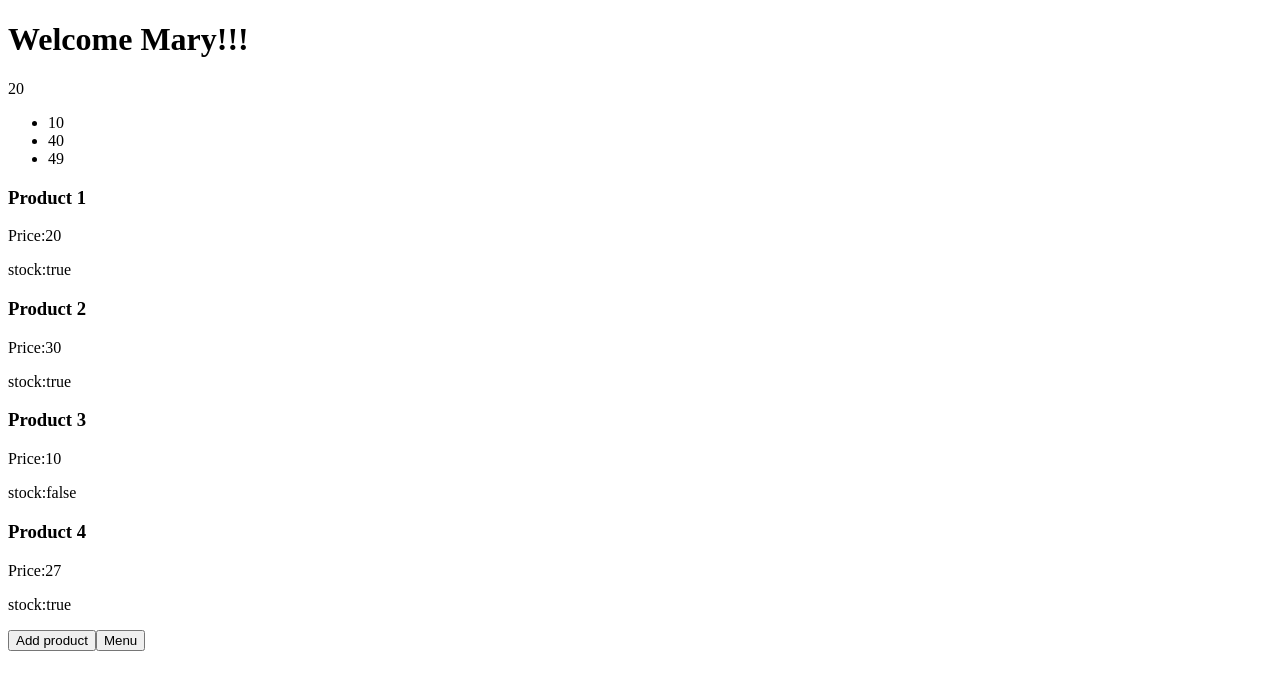
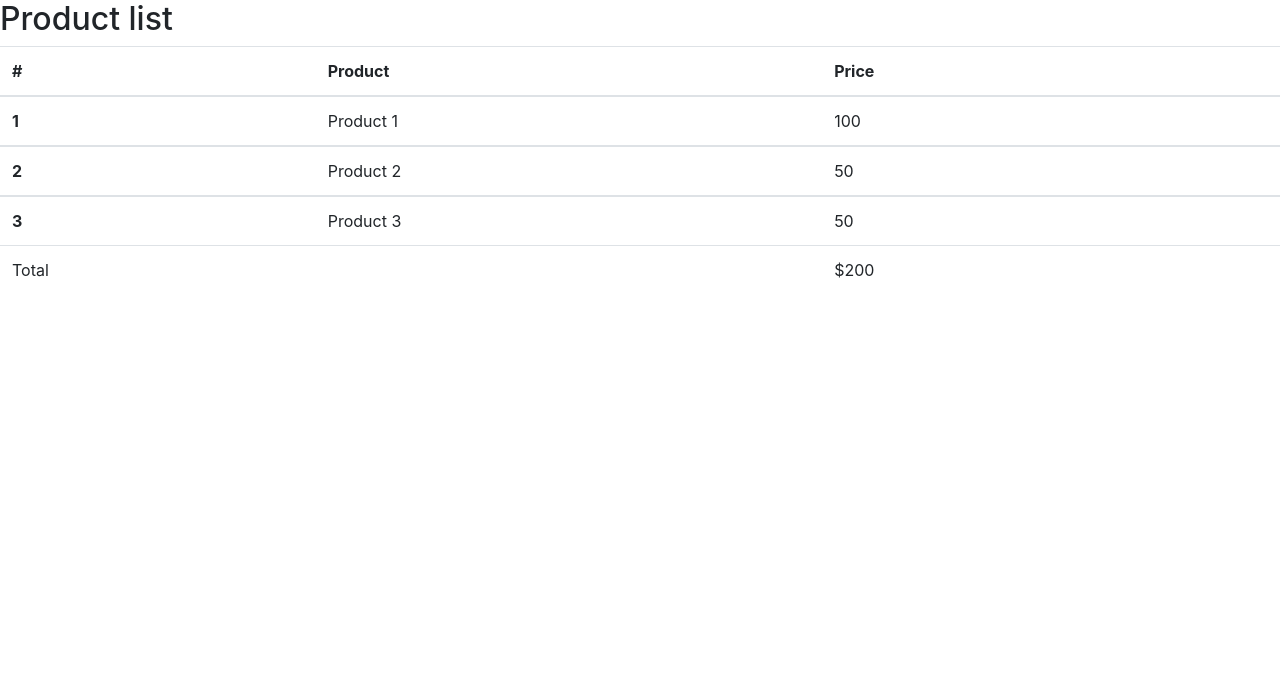
Before and after one commit to Tolstosheeva/course-angular-4, an Angular app: page / in a window 1280 px wide. Shown: the top 690 px of the page. Built offline with nearby package versions, Linux system fonts and the light colour scheme.

Commit message:
lesson5dz

```diff
--- /dev/null
+++ b/src/app/app-routing.module.ts
@@ -0,0 +1,10 @@
+import { NgModule } from '@angular/core';
+import { Routes, RouterModule } from '@angular/router';
+
+const routes: Routes = [];
+
+@NgModule({
+  imports: [RouterModule.forRoot(routes)],
+  exports: [RouterModule]
+})
+export class AppRoutingModule { }
--- a/src/app/app.component.html
+++ b/src/app/app.component.html
@@ -1,21 +1,36 @@
-<h1>
-    Welcome {{name}}!!!
-</h1>
-<p>{{number + 10}}</p>
-<ul>
-    <li *ngFor="let number of arrNumber">{{number}}</li>
-</ul>
-<div *ngFor="let product of products">
-    <h3>{{product.name}}</h3>
-    <p>Price:{{product.price}}</p>
-    <p>stock:{{product.isStock}}</p>
+<h2>Product list</h2>
+<table class="table">
+  <thead>
+    <tr>
+      <th scope="col">#</th>
+      <th scope="col">Product</th>
+      <th scope="col" (click)="sortClick()">Price</th>
+      <th></th>
+    </tr>
+  </thead>
+  <tbody *ngFor="let product of products | sort : sortOrign">
+    <tr>
+      <th scope="row">{{product.id}}</th>
+      <td>{{product.name}}</td>
+      <td>{{product.price}}</td>
 
-</div>
-<button (click)="addProduct()">Add product</button>
-<button (click)="openDropdown()">Menu</button>
-<ul *ngIf="isOpenMenu" >
-    <li>html</li>
-    <li>css</li>
-    <li>js</li>
-    <li>angular</li>
-</ul>
+    </tr>
+    <!-- <tr>
+      <th scope="row">2</th>
+      <td>{{product.name}}</td>
+      <td>{{product.price}}</td>
+
+    </tr> -->
+    <!-- <tr>
+      <th scope="row">3</th>
+      <td>{{product.name}}</td>
+      <td>{{product.price}}</td>
+          </tr> -->
+  </tbody>
+  <tfoot>
+    <td>Total</td>
+    <td></td>
+    <td>$200</td>
+    <td></td>
+  </tfoot>
+</table>
--- a/src/app/app.component.ts
+++ b/src/app/app.component.ts
@@ -1,4 +1,5 @@
 import { Component } from '@angular/core';
+import { Product } from './user.model';
 
 @Component({
   selector: 'app-root',
@@ -6,40 +7,24 @@ import { Component } from '@angular/core';
   styleUrls: ['./app.component.scss']
 })
 export class AppComponent {
-  name ='Mary';
 
-  number =10;
 
-  arrNumber = [10,40,49];
+  sortOrign = 'desc';
+  products: Product[] = [{
+    id: 1,
+    name: 'Product 1',
+    price: 100
+  }, {
+    id: 2,
+    name: 'Product 2',
+    price: 50
+  }, {
+    id: 3,
+    name: 'Product 3',
+    price: 50
+  }]
+  sortClick() {
+    this.sortOrign = this.sortOrign === 'asc' ? 'desc' : 'asc';
 
-  products = [{
-    name:'Product 1',
-    price: 20,
-    isStock:true
-
-  },{
-    name:'Product 2',
-    price: 30,
-    isStock:true
-  },{
-    name:'Product 3',
-    price: 10,
-    isStock:false
-  },{
-    name:'Product 4',
-    price: 27,
-    isStock:true
-  }];
-isOpenMenu = false;
-  openDropdown(){
-    this.isOpenMenu = !this.isOpenMenu;
   }
-  addProduct(){
-    this.products.push({
-      name:'Product 5',
-      price: 35,
-      isStock:true
-    });
-    this.name = 'Bob';
-  }
- }
+}
--- /dev/null
+++ b/src/app/sort.pipe.ts
@@ -0,0 +1,20 @@
+import { Pipe, PipeTransform } from '@angular/core';
+import { Product } from './user.model';
+
+@Pipe({
+  name: 'sort'
+})
+export class SortPipe implements PipeTransform {
+
+  transform(value: Product[], args: string): any[] {
+    console.log(value, args);
+    function sortArray(a: Product, b: Product): number {
+      if (args === 'desc') {
+        return b.price - a.price;
+      } else {
+        return a.price - b.price;
+      }
+    }
+    return value.sort(sortArray);
+  }
+}
--- /dev/null
+++ b/src/app/user.model.ts
@@ -0,0 +1,5 @@
+export type Product = {
+    id: number,
+    name: string,
+    price: number
+}
--- a/src/index.html
+++ b/src/index.html
@@ -2,10 +2,11 @@
 <html lang="en">
 <head>
   <meta charset="utf-8">
-  <title>Course</title>
+  <title>Lessons</title>
   <base href="/">
   <meta name="viewport" content="width=device-width, initial-scale=1">
-  <link rel="icon" type="image/x-icon" href="favicon.ico">
+
+  <link rel="stylesheet" href="https://cdn.jsdelivr.net/npm/bootstrap@4.5.3/dist/css/bootstrap.min.css" integrity="sha384-TX8t27EcRE3e/ihU7zmQxVncDAy5uIKz4rEkgIXeMed4M0jlfIDPvg6uqKI2xXr2" crossorigin="anonymous">
 </head>
 <body>
   <app-root></app-root>
```
Also changed, not shown: src/app/app.module.ts (+7 -3 lines), 1 other file (tests, documents, lock files or other folders).
